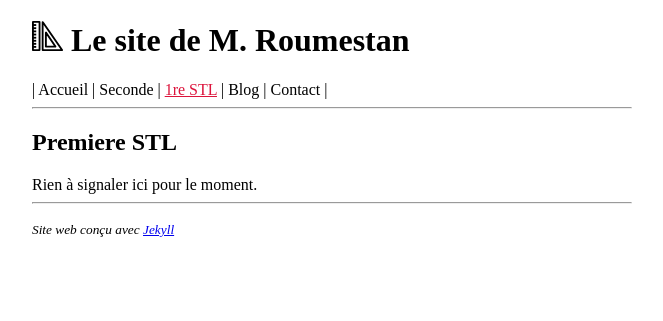
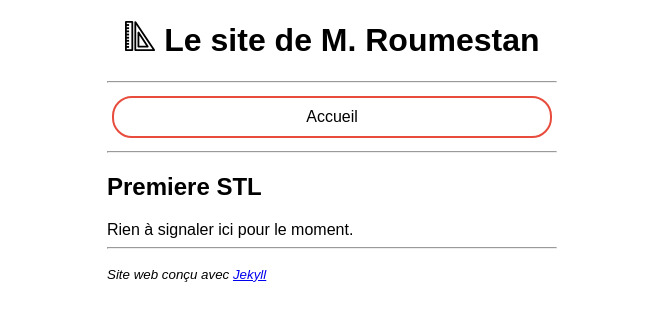
Before and after one commit to roumesta/roumestan.github.io, a Jekyll site: the page built from premiere_stl.html, in a window 1280 px wide. Shown: the top 321 px of the page, without its empty margins (308-971 px from the left). Built offline with Jekyll 4.4.1, drawn with Linux system fonts in a browser that asks for light colours.

Commit message:
Premier jet

```diff
--- a/_data/navigation.yml
+++ b/_data/navigation.yml
@@ -1,10 +1,12 @@
-- name: Accueil
-  link: /
 - name: Seconde
   link: /seconde.html
+  color: 3498db
 - name: 1re STL
   link: /premiere_stl.html
+  color: e67e22
 - name: Blog
   link: /blog.html
+  color: 2ecc71
 - name: Contact
   link: /contact.html
+  color: 9b59b6
--- a/_includes/header.html
+++ b/_includes/header.html
@@ -2,9 +2,18 @@
     <h1><img src="{{ site.url }}/assets/images/icone.svg" style="height:30px;"><a href='{{ site.url }}/'>{{ site.name }}</a></h1>
 </header>
 
+{% if page.url == "/" %}
+<hr>
 <nav>
-    |
     {% for item in site.data.navigation %}
-        <a href="{{ item.link }}" {% if page.url == item.link %}class="current"{% endif %}>{{ item.name }}</a> |
+        <a href="{{ item.link }}" {% if page.url == item.link %}class="current"{% endif %} style="border: 2px solid #{{ item.color }};">{{ item.name }}</a>
     {% endfor %}
 </nav>
+{% endif %}
+
+{% if page.url != "/" %}
+<hr>
+<nav>
+<a href="/" style="border: 2px solid #e74c3c;"> Accueil </a>
+</nav>
+{% endif %}
--- a/_sass/main.scss
+++ b/_sass/main.scss
@@ -1,26 +1,37 @@
 body {
-    max-width: 600px;
+    font-family: 'Arial', sans-serif;
+    max-width: 450px;
     margin: auto;
     padding-left: 10px;
     padding-right: 10px;
 }
 
-.current {
-    color: crimson;
-    text-decoration: underline;
+header h1 {
+    text-align: center;
 }
 
-a:active {
-    color: crimson;
+nav {
+    display: flex;
+    flex-direction: column;
 }
 
 nav a {
+    display: block;
+    padding: 10px;
+    margin: 5px;
+    border-radius: 20px;
+    text-align: center;
+    text-decoration: none;
     color: black;
-    text-decoration: none;
 }
 
+nav a.current {
+    background-color: #e74c3c;  /* Set the background color for the current page */
+}
+
+/* Add hover effect */
 nav a:hover {
-    color: crimson;
+    background-color: lightgray;  /* Set the background color on hover */
 }
 
 h1 a {
```
Also changed, not shown: index.html (+0 -12 lines).
